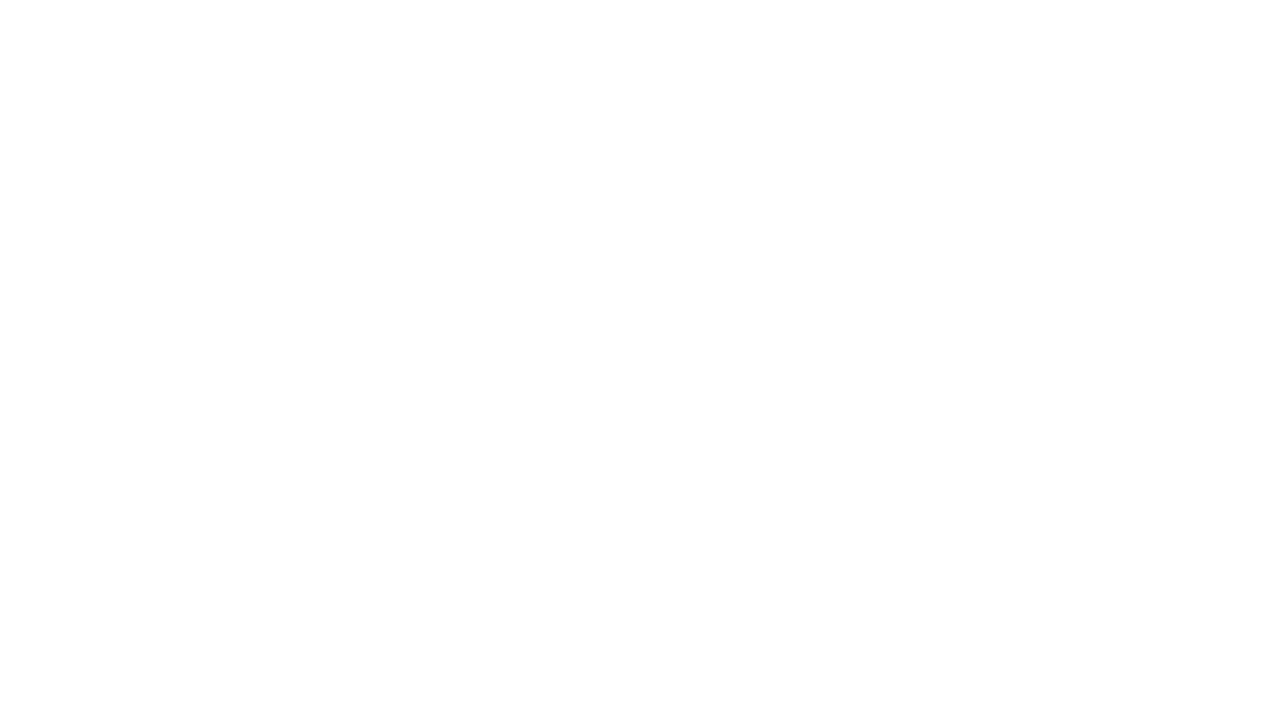
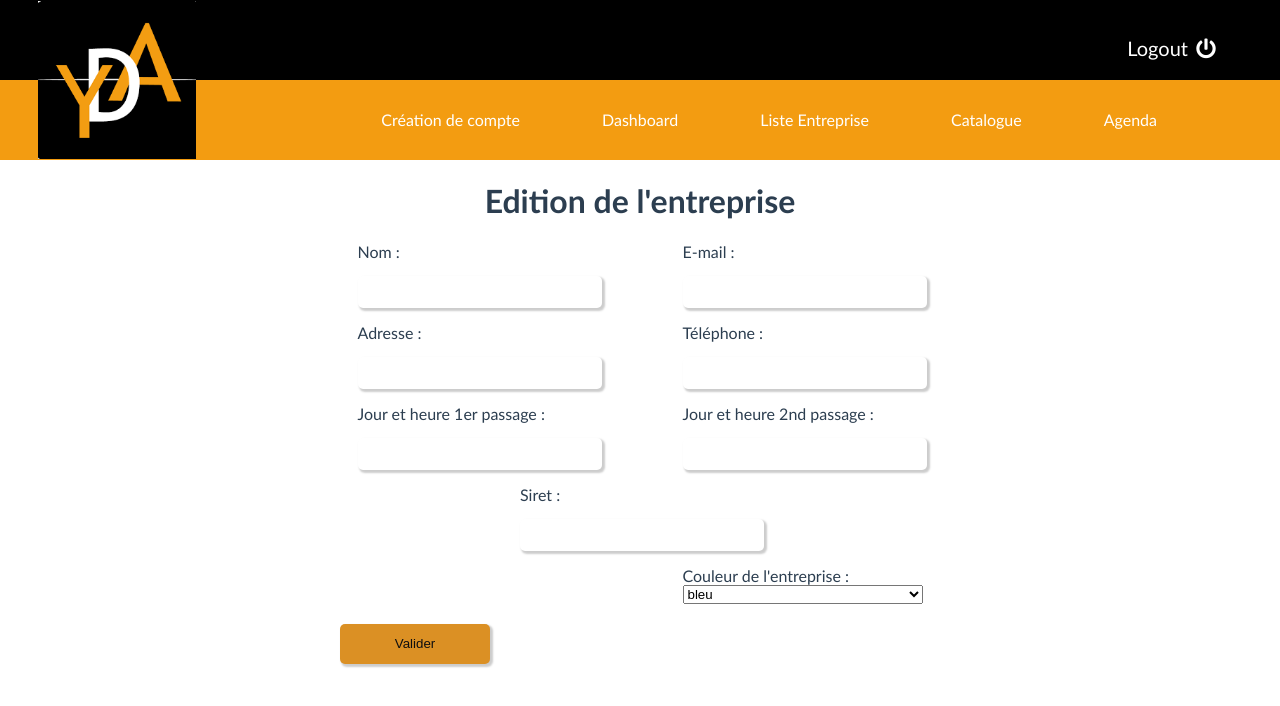
Before and after one commit to Thomas-GALLOIS/YDA-Front, a Vue app: page /EditFirm in a window 1280 px wide. Before the commit this address had no page. Shown: the top 706 px of the page. Built offline with nearby package versions, Linux system fonts and the light colour scheme.

Commit message:
COMMIT EDIT FIRMS

```diff
--- a/src/components/AllFirms.vue
+++ b/src/components/AllFirms.vue
@@ -26,14 +26,9 @@
 
     <!-- affichage de tous les utilisateurs -->
 
-    <tbody
-      v-for="(element, index) in firmList"
-      :key="index"
-      class="body"
-      @click="getUsersByFirm(element.id)"
-    >
+    <tbody v-for="(element, index) in firmList" :key="index" class="body">
       <tr>
-        <td>
+        <td @click="getUsersByFirm(element.id)">
           <img :src="`http://localhost:8000/img/logos/` + element.logo" />
         </td>
 
@@ -49,9 +44,11 @@
 
         <td>{{ element.visit_day_time_2 }}</td>
 
-        <i class="fas fa-pen"></i>
+        <td>
+          <i @click="getFirmById(element.id)" class="fas fa-pen"></i>
 
-        <i @click="deleteFirm(element.id)" class="far fa-trash-alt"></i>
+          <i @click="deleteFirm(element.id)" class="far fa-trash-alt"></i>
+        </td>
       </tr>
     </tbody>
   </table>
@@ -112,6 +109,12 @@ export default {
         params: { firmId: id },
       });
     },
+    async getFirmById(id) {
+      this.$router.push({
+        name: "EditFirm",
+        params: { firmId: id },
+      });
+    },
   },
 };
 </script>
@@ -156,7 +159,7 @@ td {
   color: #fff;
 }
 
-tr:hover {
+tbody tr:hover {
   background-color: #f5f5f5;
   transform: scale(1.02);
   box-shadow: 2px 2px 12px rgba(0, 0, 0, 0.2), -1px -1px 8px rgba(0, 0, 0, 0.2);
@@ -173,6 +176,5 @@ img {
 
 i {
   width: 50px;
-  margin-top: 50px;
 }
 </style>
--- a/src/router/index.js
+++ b/src/router/index.js
@@ -11,6 +11,7 @@ import AllFirms from "../views/AllFirms.vue";
 import UsersList from "../views/UsersList.vue";
 import EditProfil from "../views/EditProfil.vue";
 import CartUser from "../views/CartUser.vue";
+import EditFirm from "../views/EditFirm.vue";
 
 const routes = [
   {
@@ -94,6 +95,12 @@ const routes = [
     name: "Panier",
     component: CartUser,
   },
+  {
+    path: "/EditFirm",
+    name: "EditFirm",
+    component: EditFirm,
+    props: true,
+  },
 ];
 
 const router = createRouter({
--- /dev/null
+++ b/src/views/EditFirm.vue
@@ -0,0 +1,230 @@
+<template>
+  <NavbarreAdmin />
+  <h1>Edition de l'entreprise</h1>
+  <span class="green">
+    <p v-if="this.success == 200">Edition de l'entreprise réussite</p>
+  </span>
+  <span class="red">
+    <p v-if="this.error == 422">Oups une erreur s'est produite</p>
+  </span>
+
+  <div class="form">
+    <form @submit.prevent="editFirm">
+      <div class="form_p1">
+        <div class="form_p2">
+          <label for="name">Nom : </label>
+          <input type="text" id="name" name="name" v-model="name" />
+        </div>
+
+        <div class="form_p2">
+          <label for="email">E-mail : </label>
+          <input type="email" id="email" name="email" v-model="email" />
+        </div>
+      </div>
+
+      <div class="form_p1">
+        <div class="form_p2">
+          <label for="address">Adresse :</label>
+          <input type="text" name="address" id="address" v-model="address" />
+        </div>
+
+        <div class="form_p2">
+          <label for="add_phone">Téléphone : </label>
+          <input type="tel" id="add_phone" name="phone" v-model="phone" />
+        </div>
+      </div>
+
+      <div class="form_p1">
+        <div class="form_p2">
+          <label for="schedule">Jour et heure 1er passage :</label>
+          <input
+            type="text"
+            name="visit_day_time_1"
+            id="schedule"
+            v-model="visit_day_time_1"
+          />
+        </div>
+
+        <div class="form_p2">
+          <label for="schedule">Jour et heure 2nd passage :</label>
+          <input
+            type="text"
+            name="visit_day_time_2"
+            id="schedule"
+            v-model="visit_day_time_2"
+          />
+        </div>
+      </div>
+
+      <div class="form_p1">
+        <div class="form_p2">
+          <label for="add_siret">Siret :</label>
+          <input type="text" name="siret" id="add_siret" v-model="siret" />
+        </div>
+      </div>
+
+      <div class="form_p1">
+        <div class="form_p2">
+          <!--
+          <label for="logo">Logo :</label>
+          <img :src="logoPicture" class="preview" alt="" />
+          <input
+            type="file"
+            @change="downloadLogo"
+            name="logo"
+            id="logo"
+            accept="/*"
+            enctype="multipart/form-data"
+          />
+          -->
+        </div>
+        <div class="form_p2">
+          <label for="add_color">Couleur de l'entreprise : </label>
+          <select name="color" id="add_color">
+            <option value="color">bleu</option>
+          </select>
+        </div>
+      </div>
+      <div>
+        <input id="submit_btn" type="submit" value="Valider" />
+      </div>
+    </form>
+  </div>
+</template>
+
+<script>
+import NavbarreAdmin from "../components/NavbarreAdmin.vue";
+export default {
+  components: {
+    NavbarreAdmin: NavbarreAdmin,
+  },
+  props: {
+    firmId: String,
+  },
+  data() {
+    return {
+      id: this.firmId,
+      name: "",
+      address: "",
+      phone: "",
+      color: "",
+      siret: "",
+      subscription: "",
+      visit_day_time_1: "",
+      visit_day_time_2: "",
+      email: "",
+      success: "",
+      error: "",
+    };
+  },
+  methods: {
+    async editFirm() {
+      const url = `http://127.0.0.1:8000/api/firms/${this.id}`;
+
+      const options = {
+        method: "PUT",
+        headers: {
+          Authorization: "bearer " + localStorage.getItem("@token"),
+          "X-Requested-With": "XMLHttpRequest",
+          "Content-Type": "application/json",
+        },
+        body: JSON.stringify({
+          name: this.name,
+          address: this.address,
+          email: this.email,
+          phone: this.phone,
+          siret: this.siret,
+          subscription: this.subscription,
+          visit_day_time_1: this.visit_day_time_1,
+          visit_day_time_2: this.visit_day_time_2,
+        }),
+      };
+
+      const res = await fetch(url, options);
+      this.error = res.status;
+      console.log(res);
+      const data = await res.json();
+      console.log(data);
+      this.success = data.status_code;
+    },
+  },
+};
+</script>
+
+<style scoped>
+.form {
+  display: flex;
+  flex-direction: column;
+  height: 100vh;
+  width: 600px;
+  margin: auto;
+  text-align: initial;
+}
+
+.form input {
+  width: 100%;
+  height: 30px;
+  margin: 15px auto;
+  border: none;
+  border-radius: 5px;
+  box-shadow: 2px 2px 2px 1px rgba(0, 0, 0, 0.2);
+  outline: none;
+  transition: box-shadow 1.2s;
+}
+
+input:focus {
+  box-shadow: inset 2px 2px 2px 1px rgba(0, 0, 0, 0.2);
+  outline: none;
+}
+
+#submit_btn {
+  width: 25%;
+  margin-top: 20px;
+  color: #0f0f0f;
+  background: #db9024;
+  cursor: pointer;
+
+  transition: background 1s;
+  height: 40px;
+  box-shadow: 2px 2px 2px 1px rgba(0, 0, 0, 0.2);
+}
+#submit_btn:hover {
+  color: #0f0f0f;
+  transition: box-shadow 1s;
+  box-shadow: inset 3px 3px 3px 2px rgba(0, 0, 0, 0.2);
+}
+
+.btn {
+  margin: auto;
+}
+
+.select {
+  margin: auto;
+}
+
+.form_p1 {
+  display: flex;
+  align-items: center;
+  gap: 50px;
+}
+
+.form_p2 {
+  display: flex;
+  flex-direction: column;
+  align-items: initial;
+  width: 40%;
+  margin: auto;
+  border-radius: 20%;
+}
+
+.preview {
+  width: 150px;
+  height: 150px;
+}
+.green {
+  color: green;
+}
+.red {
+  color: red;
+}
+</style>
```
